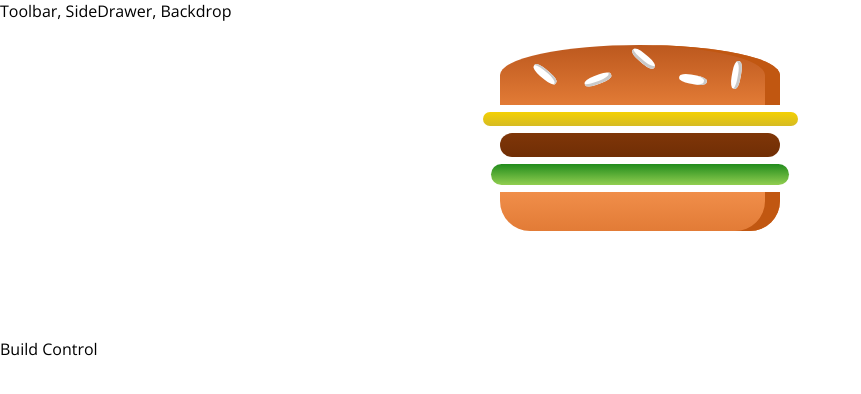
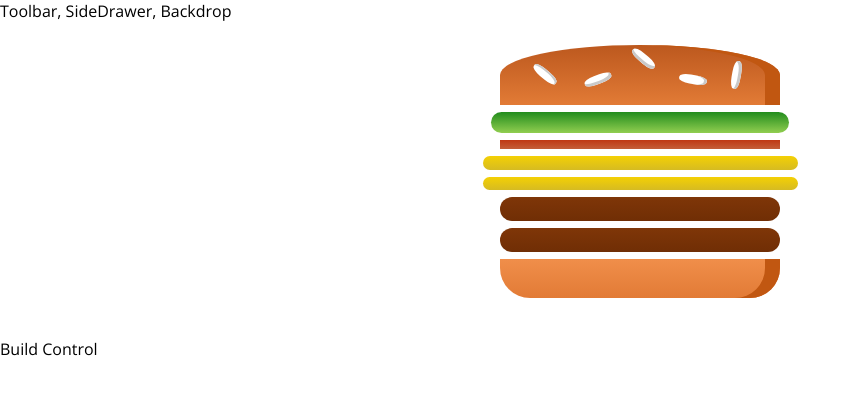
Before and after one commit to NaguitSirAngel/Angel-s-Burger-Builder, a React (Create React App) app: page / in a window 1280 px wide. Shown: the top 394 px of the page, without its empty margins (0-861 px from the left). Built offline with nearby package versions, Linux system fonts and the light colour scheme.

Commit message:
Dynamic Burger

```diff
--- a/src/components/Burger/Burger.js
+++ b/src/components/Burger/Burger.js
@@ -4,12 +4,21 @@
 import classes from './Burger.module.css';
 
 const burger = (props) => {
+    //convert props.ingredient obj to array
+    //.keys() returns arrays
+    const transformedIngredients = Object.keys(props.ingredients)
+    .map(igKey => { //console.log('hey ' + igKey);
+        //console.log(props.ingredients[igKey]);
+        //console.log(Array(props.ingredients[igKey]));
+        return [...Array(props.ingredients[igKey])].map((_, i) => {
+            return <BurgerIngredient key ={igKey + i} type={igKey}/>
+        }) // [ whatever , 1]
+    });
+
     return(
         <div className={classes.Burger}>
             <BurgerIngredient type="bread-top"/>
-            <BurgerIngredient type="cheese"/>
-            <BurgerIngredient type="meat"/>
-            <BurgerIngredient type="salad"/>
+            {transformedIngredients}
             <BurgerIngredient type="bread-bottom"/>
         </div>
     );
--- a/src/containers/BurgerBuilder/BurgerBuilder.js
+++ b/src/containers/BurgerBuilder/BurgerBuilder.js
@@ -3,10 +3,20 @@
 import Burger from '../../components/Burger/Burger';
 
 class BurgerBuilder extends Component{
+    state = {
+        ingredients: {
+            salad: 1,
+            bacon: 1,
+            cheese: 2,
+            meat: 2
+        }
+    }
+
+
     render() {
         return (
             <Aux>
-                <Burger/>
+                <Burger ingredients={this.state.ingredients}/>
                 <div>Build Control</div>
             </Aux>
         );
```
